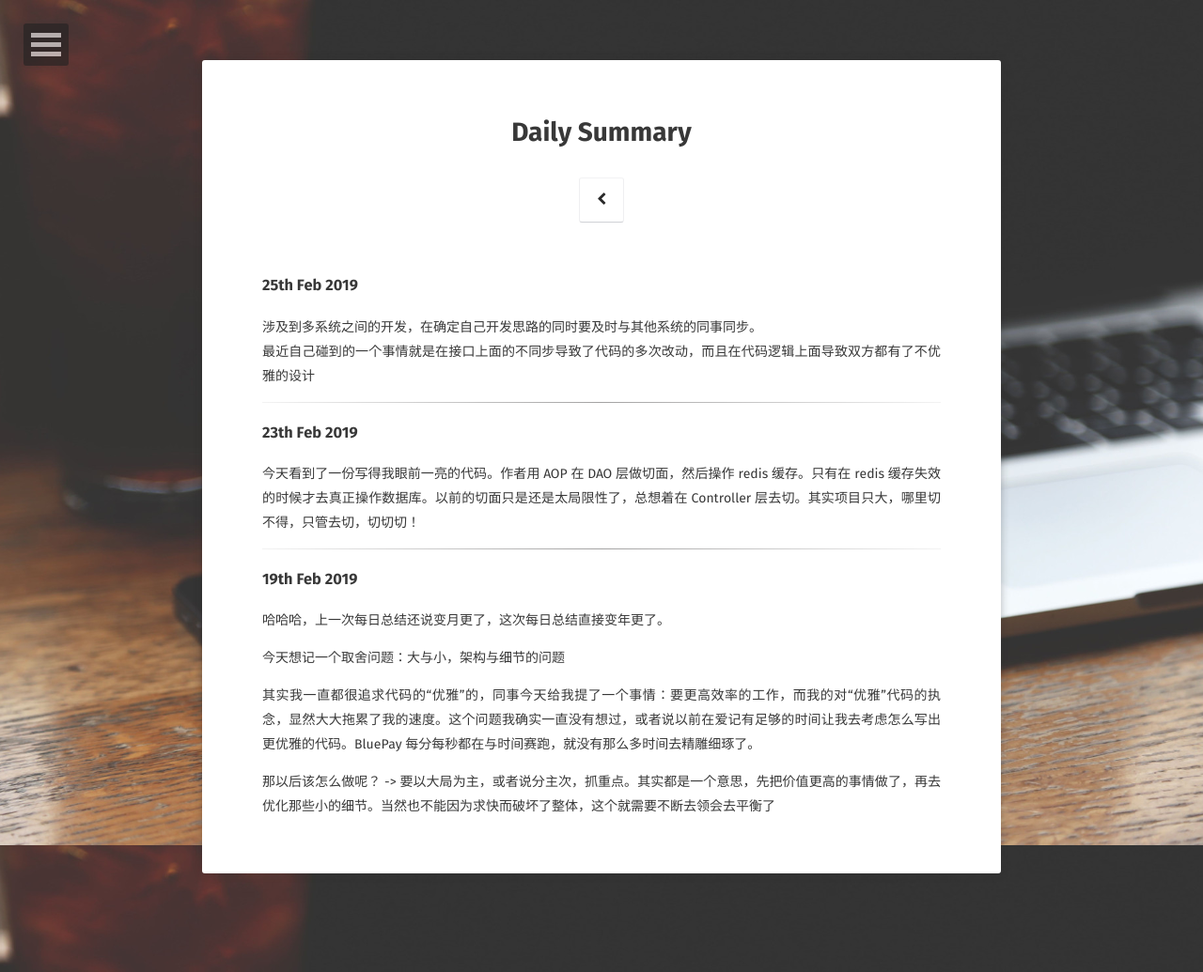
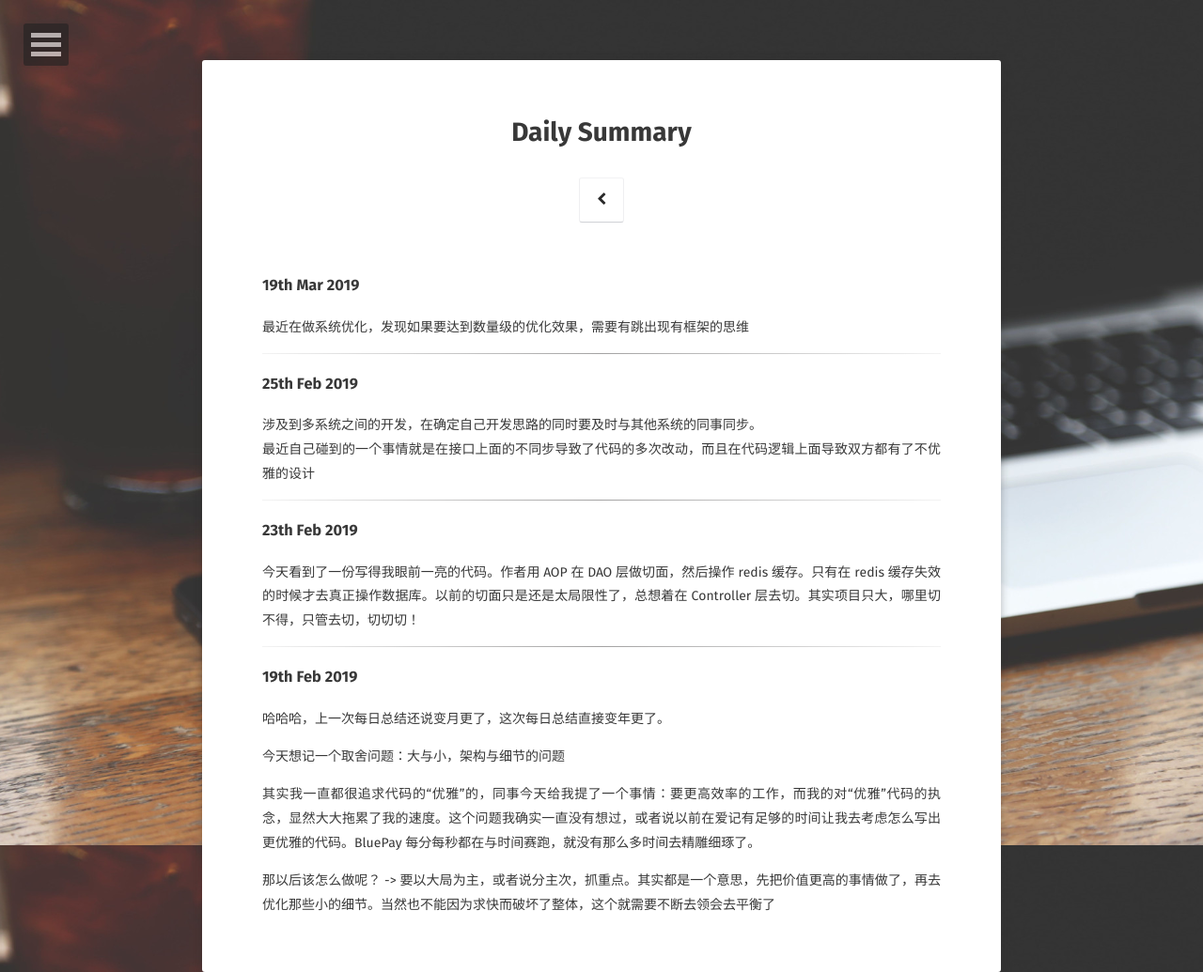
Before and after one commit to RobinGG/RobinGG.github.io, a Jekyll site: the page built from summary/summary-2019.md, in a window 1280 px wide. Shown: the whole page at 94% size. Built offline with Jekyll 4.4.1, drawn with Linux system fonts in a browser that asks for light colours; some web fonts are replaced; comment, search, counter and statistics services are not loaded.

Commit message:
[summary] daily summary on Mar 19

```diff
--- a/summary/summary-2019.md
+++ b/summary/summary-2019.md
@@ -1,6 +1,12 @@
 ---
 layout: page
 title:  Daily Summary
+---
+
+### 19th Mar 2019
+
+最近在做系统优化，发现如果要达到数量级的优化效果，需要有跳出现有框架的思维
+
 ---
 
 ### 25th Feb 2019
```
